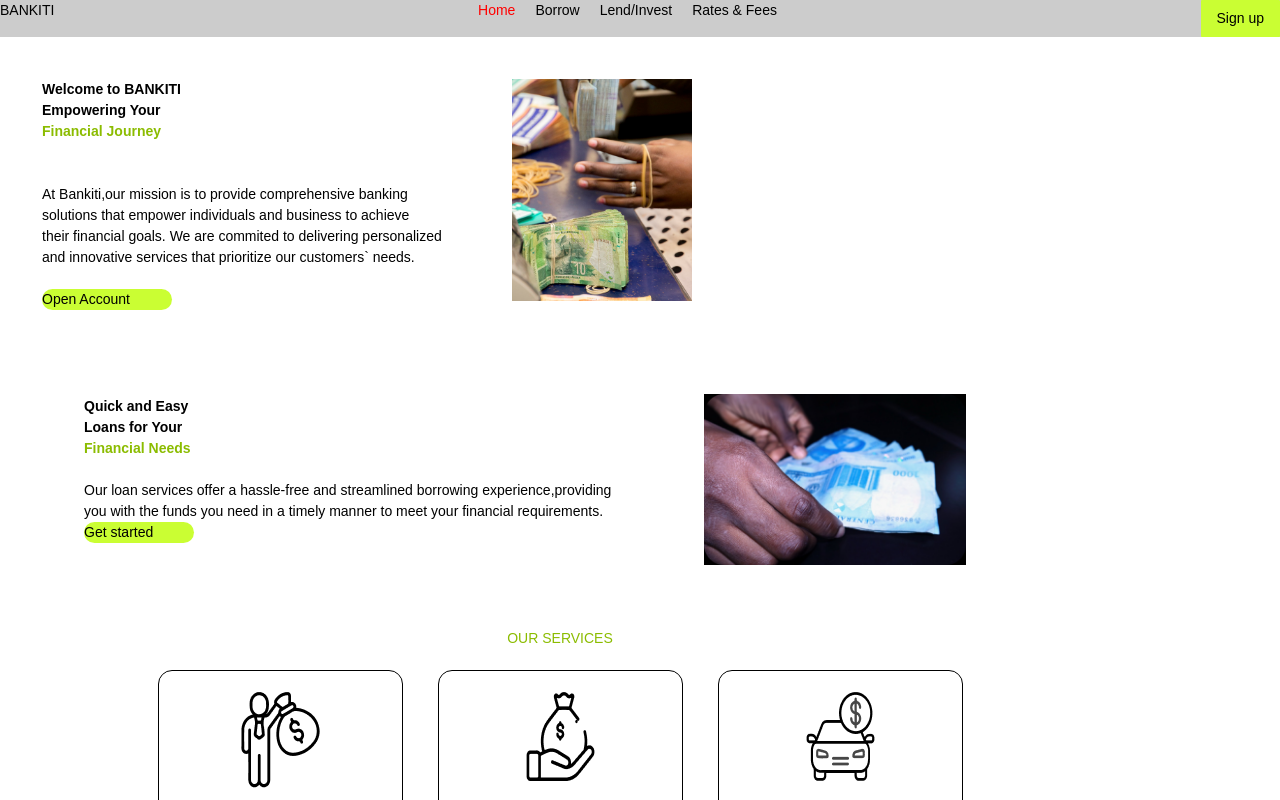
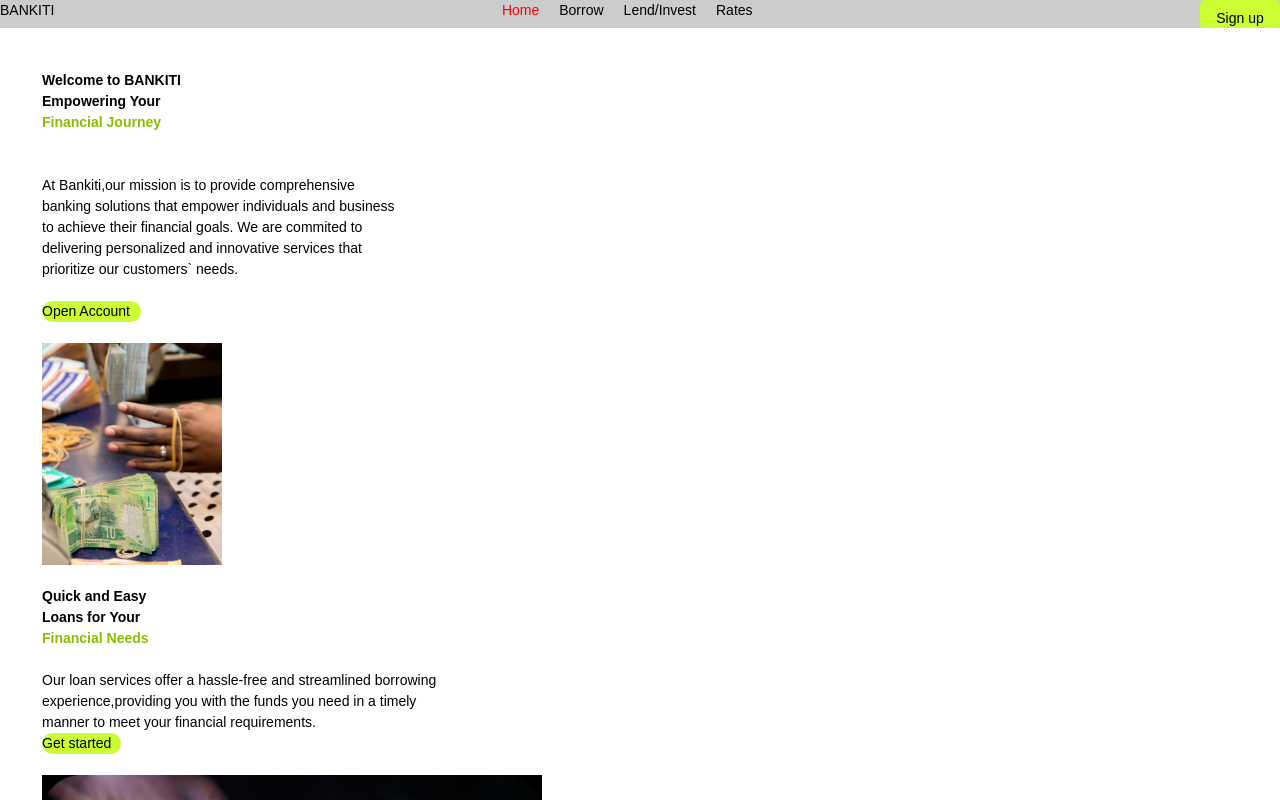
Before and after one commit to BANKITI/Finance-app-frontend-, a React (Vite) app in the folder finance-app/: page / in a window 1280 px wide. Shown: the top 800 px of the page. Built offline with nearby package versions, Linux system fonts and the light colour scheme.

Commit message:
first commit

```diff
--- a/finance-app/src/components/Login.tsx
+++ b/finance-app/src/components/Login.tsx
@@ -116,9 +116,7 @@ const Login = () => {
 
       </div>
 
-      <div className='border rounded-2xl w-130 h-120'>
-
-      </div></div>
+     </div>
 
 
 
--- a/finance-app/src/components/Navbar.tsx
+++ b/finance-app/src/components/Navbar.tsx
@@ -18,7 +18,7 @@ const Navbar = () => {
 
             <NavLink to='/borrow'><li>Borrow</li></NavLink>
             <NavLink to='/lend'><li>Lend/Invest</li></NavLink>
-            <NavLink to='/rate'><li>Rates & Fees</li></NavLink>
+            <NavLink to='/rate'><li>Rates</li></NavLink>
 
         </ul>
         <button onClick={() => navigate('/signup', {replace: true})}>Sign up</button>
--- a/finance-app/src/index.css
+++ b/finance-app/src/index.css
@@ -33,8 +33,10 @@ a.active{
   padding: 8px 16px;
   border: 16px;
   outline: 0;
-  border-radius: 1px;
+  border-radius: 5px;
   cursor: pointer;
+  width: 80px;
+  height: 28px;
 }
 
 .container{
@@ -48,7 +50,7 @@ a.active{
   outline: 0;
   border-radius: 12px;
   cursor: pointer;
-  width: 130px;
+  width: 99px;
 
 
 }
@@ -85,7 +87,7 @@ a.active{
   outline: 0;
   border-radius: 12px;
   cursor: pointer;
-  width: 110px;
+  width: 79px;
 
  }
 
--- a/finance-app/src/pages/Home.tsx
+++ b/finance-app/src/pages/Home.tsx
@@ -4,12 +4,12 @@ const Home = () => {
   const navigate = useNavigate()
   return (
     <div className='m-5 p-7  '>
-      <div className='flex flex-row  gap-20'>
+      <div className='flex flex-col'>
        <p> <b> Welcome to BANKITI <br />
         Empowering Your <br />  <div className='text-[rgba(139,188,0,1)]'>Financial Journey</div> <br /> </b>
 
        <br />
-        At Bankiti,our mission is to provide comprehensive banking <br />solutions  that empower individuals and business to achieve <br />their financial goals.  We are commited to delivering personalized <br /> and innovative services that prioritize our customers` needs.
+        At Bankiti,our mission is to provide comprehensive <br />banking solutions  that empower individuals and business <br /> to achieve their financial goals.  We are commited to <br />delivering personalized  and innovative services that <br /> prioritize our customers` needs.
         <p><br /><div className="account"><button onClick={() => navigate('/signup',{replace: true})}>Open Account</button></div> </p><br />
        </p>
 
@@ -17,11 +17,11 @@ const Home = () => {
            <img src="./Rectangle.png" alt="" width={180} />
        </div>
 
-      </div>
+      </div><br />
 
-      <div className='flex items-center justify-center gap-20 m-5 p-7'>
+      <div className='flex flex-col'>
         <p> <b>Quick and Easy <br /> Loans for Your <br /> <div className='text-[rgba(139,188,0,1)]'>Financial Needs </div> </b> <br />
-        Our loan services offer a hassle-free and streamlined borrowing  experience,providing you with  the funds you need in a timely  manner to meet your financial requirements.
+        Our loan services offer a hassle-free and streamlined borrowing <br /> experience,providing you with  the funds you need in a timely <br />  manner to meet your financial requirements.
 
         <div className="count "><button onClick={() => navigate('/signup',{replace: true})}>Get started</button></div>
 
@@ -38,9 +38,9 @@ const Home = () => {
 
 
        </div><br />
-        <p className='flex items-center justify-center text-[rgba(139,188,0,1)]'>OUR SERVICES</p> <br />
+        <p className=' text-[rgba(139,188,0,1)]'>OUR SERVICES</p> <br />
 
-       <div className='flex gap-5 items-center justify-center'>
+       <div className='flex flex-col'>
           <div className="border rounded-2xl w-70 h-70
           "> <br />
             <div className='flex items-center justify-center'>
--- a/finance-app/src/pages/Signup.tsx
+++ b/finance-app/src/pages/Signup.tsx
@@ -211,13 +211,7 @@ const Signup = () => {
       </div><br />
       <div></div>
 
-      <div className="bg-[#CAFE33] border rounded-4xl p-6 w-110
-      h-150 text-center flex items-center justify-center">
 
-     <p ><b>Sign Up <br />
-      Account</b></p>
-
-</div>
 </div>
 
   );
```
